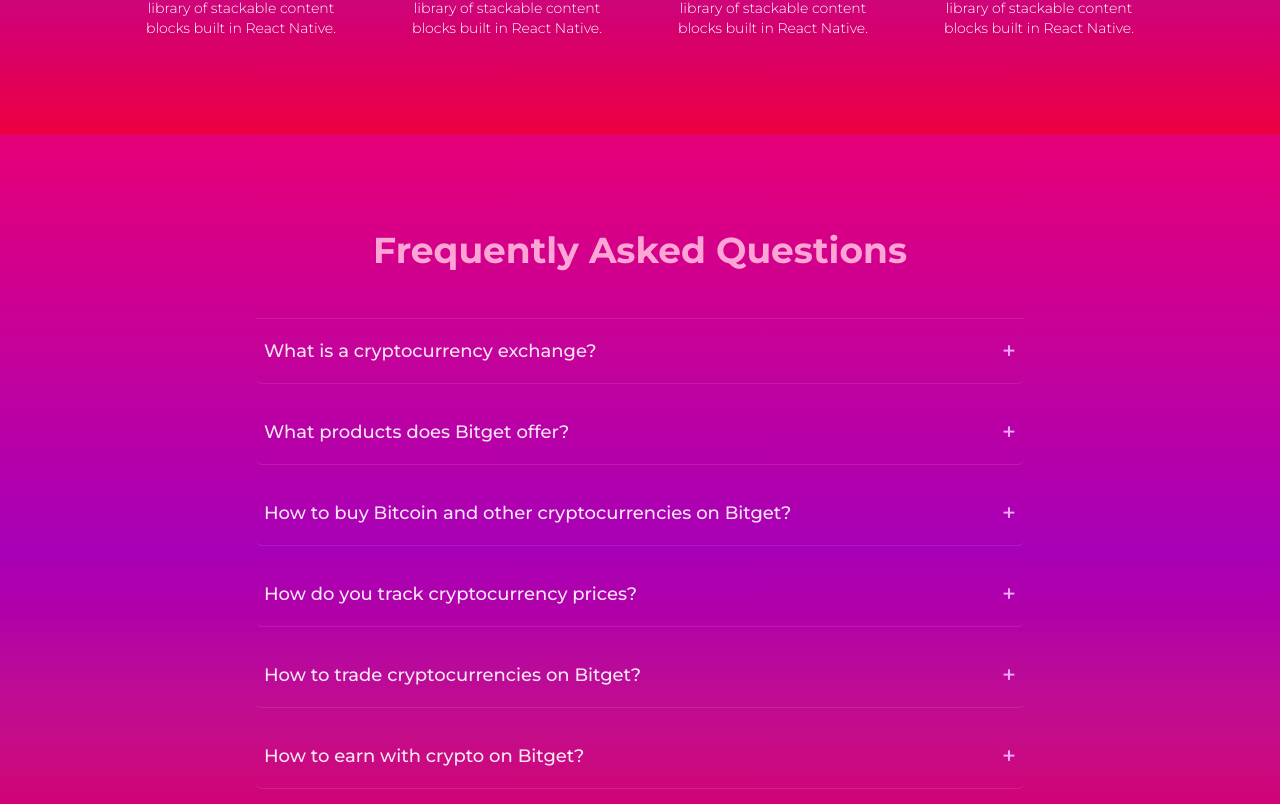
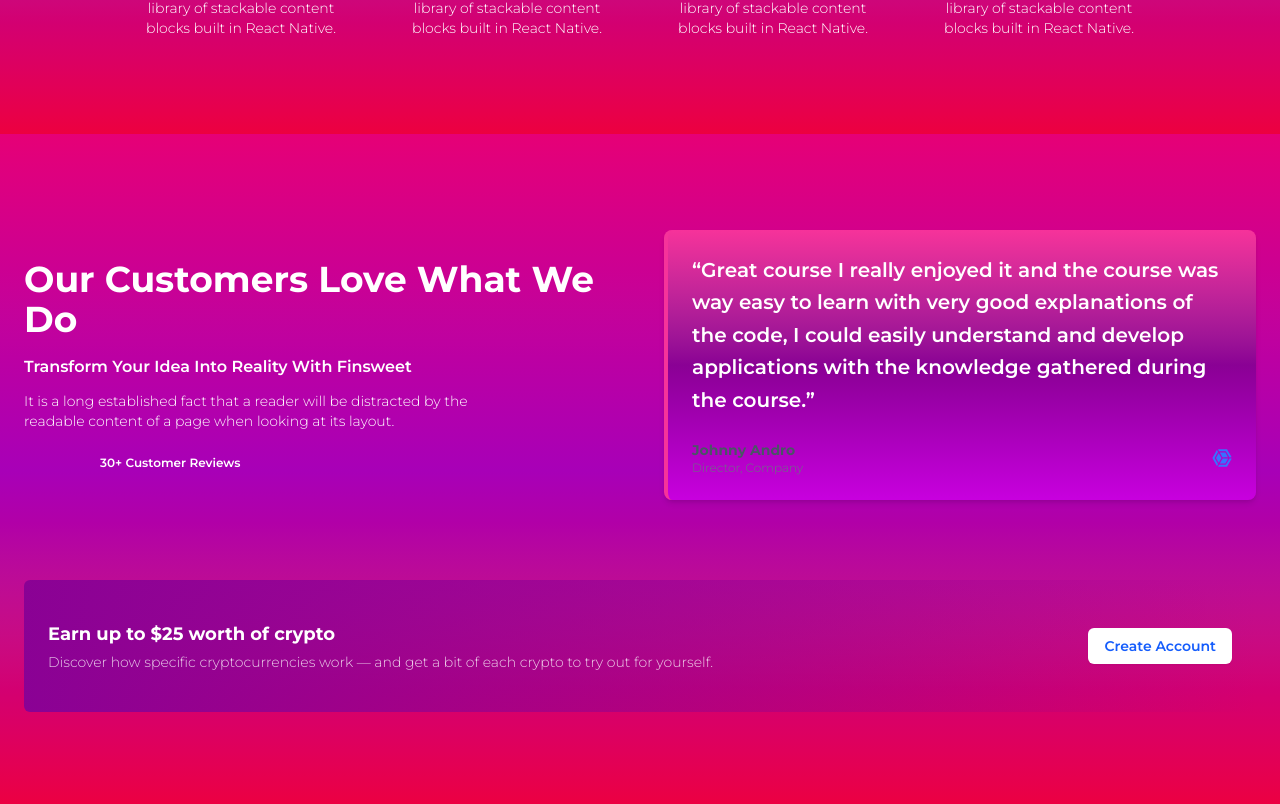
Before and after one commit to crypto-exchange-platform/crypto-exchange-platform-2, a React (Vite) app: page / in a window 1280 px wide. Shown: the part 3016-3820 px from the top of the page. Built offline with nearby package versions, Linux system fonts and the light colour scheme.

Commit message:
fead: implement testimonial section with client quote and CTA banner

```diff
--- a/src/components/landing/LandingPage.tsx
+++ b/src/components/landing/LandingPage.tsx
@@ -5,6 +5,7 @@
 import { useState } from "react";
 import { Overview } from "../overview/Overview";
 import { HowItWorks } from "../howItWorks/HowItWorks";
+import { TestimonialSection } from "../testimonials/Testimonials";
 
 function LandingPage() {
   const [modal, setModal] = useState<"login" | "signup" | null>(null);
@@ -26,6 +27,9 @@
         <section id="howitworks">
           <HowItWorks />
         </section>
+         <section id="testimonials">
+          <TestimonialSection />
+        </section>
         <section id="faq">
           <FaqSection />
         </section>
--- /dev/null
+++ b/src/components/testimonials/Testimonials.tsx
@@ -0,0 +1,57 @@
+import { FC } from "react";
+import { Button } from "../ui/button";
+
+export const TestimonialSection: FC = () => {
+  return (
+    <section className="w-full bg-gradient-to-b from-pink-600 via-fuchsia-700 to-rose-600  py-24 px-6 text-black">
+      <div className="container mx-auto grid md:grid-cols-2 gap-12 items-center">
+        <div>
+          <h2 className="text-3xl md:text-4xl font-bold mb-4 text-white">
+            Our Customers Love What We Do
+          </h2>
+          <h4 className="text-md font-semibold text-white mb-3">
+            Transform Your Idea Into Reality With Finsweet
+          </h4>
+          <p className="text-sm text-white  mb-6 max-w-md">
+            It is a long established fact that a reader will be distracted by the readable content of a page when looking at its layout.
+          </p>
+
+          <div className="flex items-center gap-3">
+            <div className="flex gap-2">
+              <div className="w-4 h-4 rounded-full bg-white-300" />
+              <div className="w-4 h-4 rounded-full bg-white-400" />
+              <div className="w-4 h-4 rounded-full bg-white-300" />
+            </div>
+            <span className="text-xs text-white font-semibold">30+ Customer Reviews</span>
+          </div>
+        </div>
+
+        <div className="relative bg-gradient-to-b from-pink-500 via-fuchsia-800 to-fuchsia-600  border-l-4 border-pink-500 p-6 shadow-md rounded-lg">
+          <div className="text-xl font-semibold leading-relaxed mb-4 text-white">
+            “Great course I really enjoyed it and the course was way easy to learn with very good explanations of the code,
+            I could easily understand and develop applications with the knowledge gathered during the course.”
+          </div>
+          <div className="flex items-center justify-between mt-6">
+            <div>
+              <p className="text-sm font-bold text-gray-600">Johnny Andro</p>
+              <p className="text-xs text-gray-500">Director, Company</p>
+            </div>
+            <img src="/logo.svg" alt="Client logo" className="h-5" />
+          </div>
+        </div>
+      </div>
+
+      <div className="mt-20 bg-gradient-to-r from-fuchsia-800 to-fuchsia text-white rounded-md py-10 px-6 flex flex-col md:flex-row justify-between items-center">
+        <div className="mb-4 md:mb-0">
+          <h3 className="text-lg font-bold mb-1">Earn up to $25 worth of crypto</h3>
+          <p className="text-sm text-white/80">
+            Discover how specific cryptocurrencies work — and get a bit of each crypto to try out for yourself.
+          </p>
+        </div>
+        <Button className="bg-white text-blue-600 font-semibold hover:bg-blue-100">
+          Create Account
+        </Button>
+      </div>
+    </section>
+  );
+};
```
